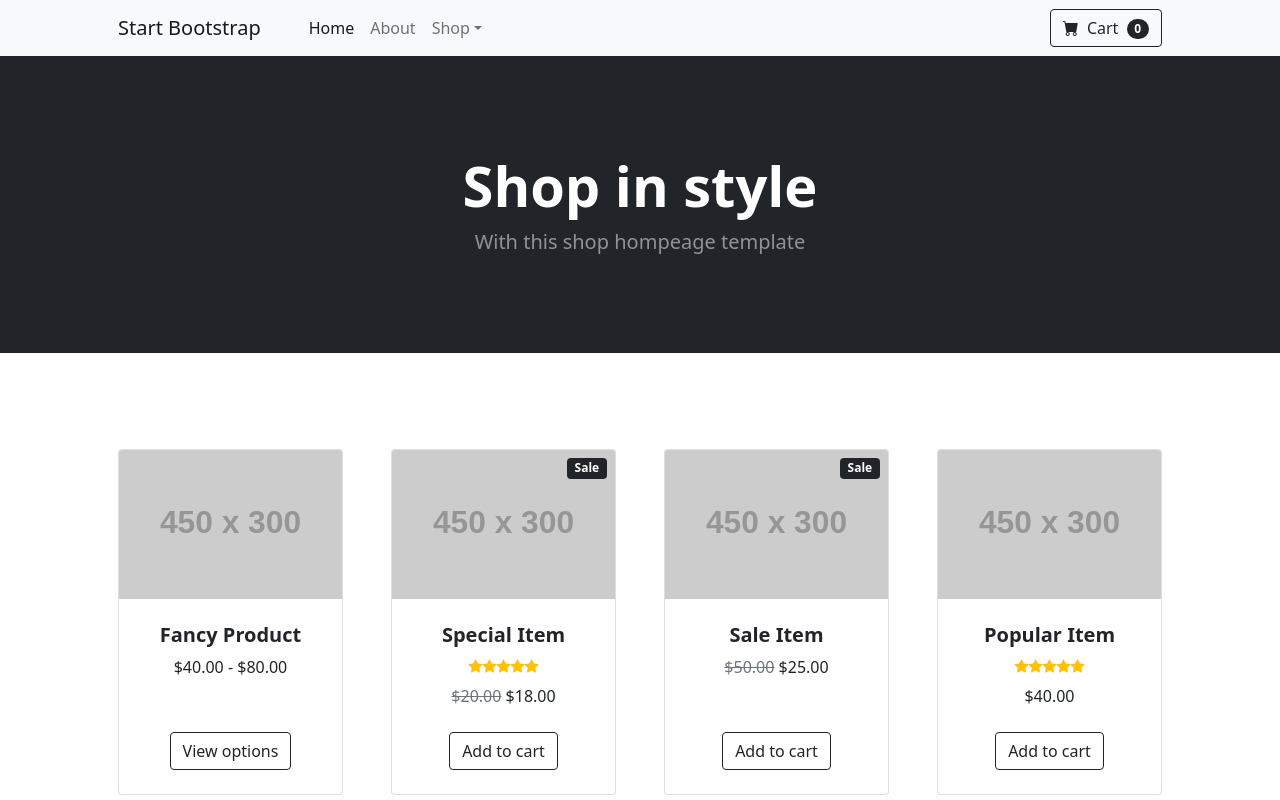
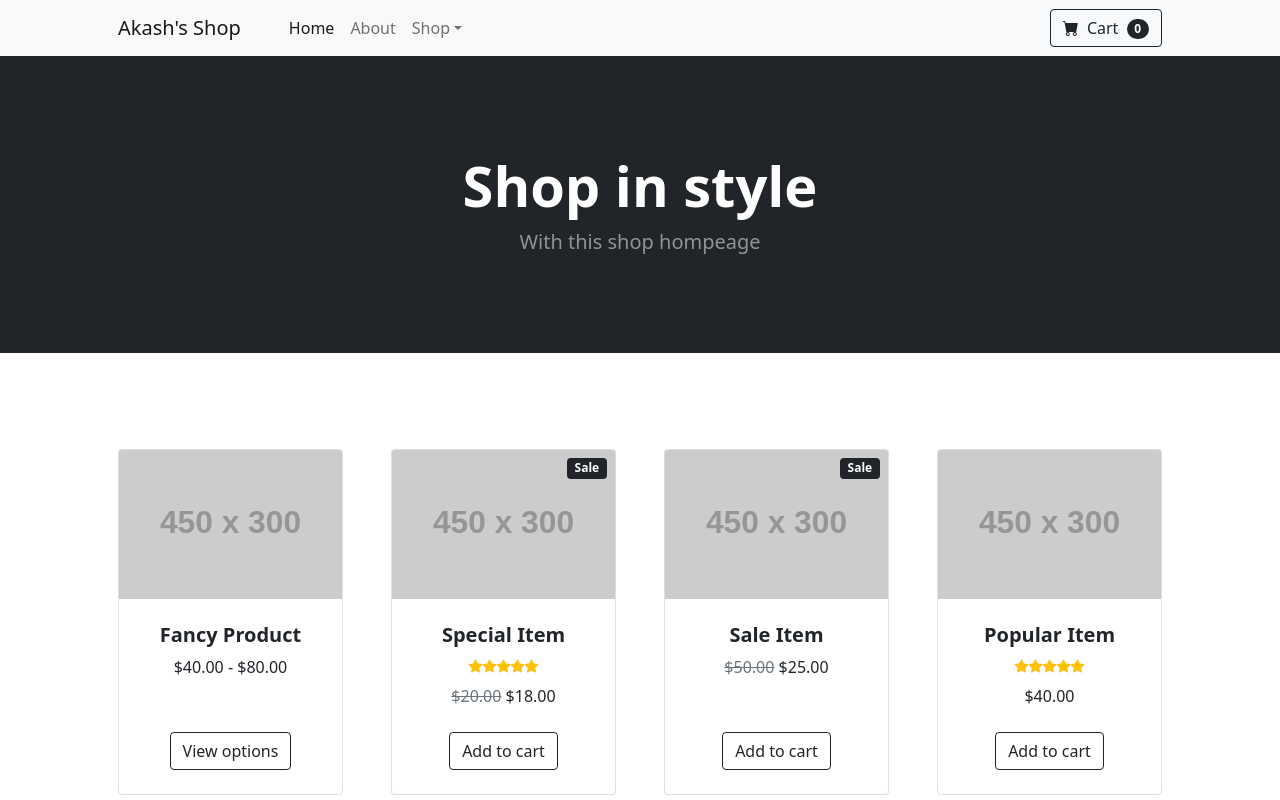
Before and after one commit to akpurifb/akpurifb.github.io, a plain HTML site: page index.html in a window 1280 px wide. Shown: the top 800 px of the page. Drawn offline with nearby package versions, Linux system fonts and the light colour scheme; placeholder pictures from the web are drawn by us.

Commit message:
Modified title and heading

```diff
--- a/index.html
+++ b/index.html
@@ -5,7 +5,7 @@
         <meta name="viewport" content="width=device-width, initial-scale=1, shrink-to-fit=no" />
         <meta name="description" content="" />
         <meta name="author" content="" />
-        <title>Shop Homepage - Start Bootstrap Template</title>
+        <title>Akash's Shop - Homepage</title>
         <!-- Favicon-->
         <link rel="icon" type="image/x-icon" href="assets/favicon.ico" />
         <!-- Bootstrap icons-->
@@ -32,7 +32,7 @@
         <!-- Navigation-->
         <nav class="navbar navbar-expand-lg navbar-light bg-light">
             <div class="container px-4 px-lg-5">
-                <a class="navbar-brand" href="#!">Start Bootstrap</a>
+                <a class="navbar-brand" href="#!">Akash's Shop</a>
                 <button class="navbar-toggler" type="button" data-bs-toggle="collapse" data-bs-target="#navbarSupportedContent" aria-controls="navbarSupportedContent" aria-expanded="false" aria-label="Toggle navigation"><span class="navbar-toggler-icon"></span></button>
                 <div class="collapse navbar-collapse" id="navbarSupportedContent">
                     <ul class="navbar-nav me-auto mb-2 mb-lg-0 ms-lg-4">
@@ -63,7 +63,7 @@
             <div class="container px-4 px-lg-5 my-5">
                 <div class="text-center text-white">
                     <h1 class="display-4 fw-bolder">Shop in style</h1>
-                    <p class="lead fw-normal text-white-50 mb-0">With this shop hompeage template</p>
+                    <p class="lead fw-normal text-white-50 mb-0">With this shop hompeage</p>
                 </div>
             </div>
         </header>
```
